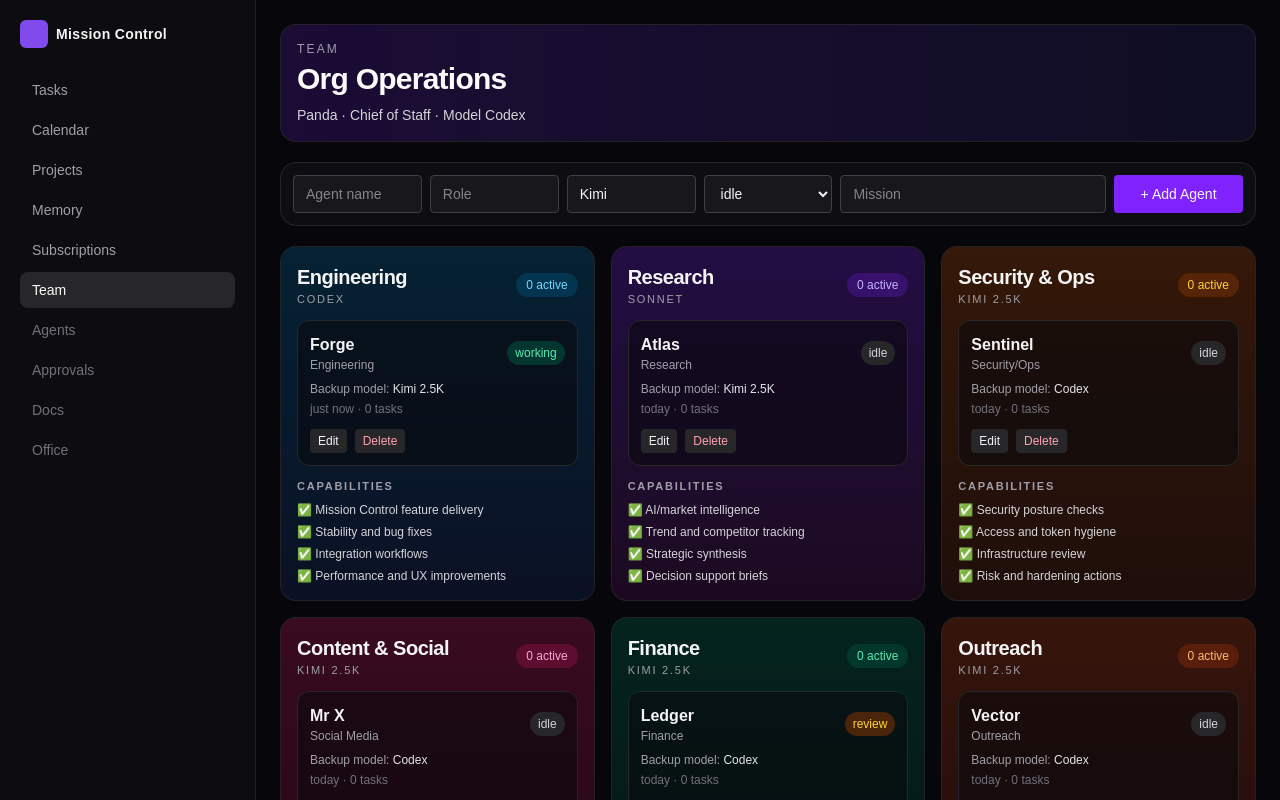
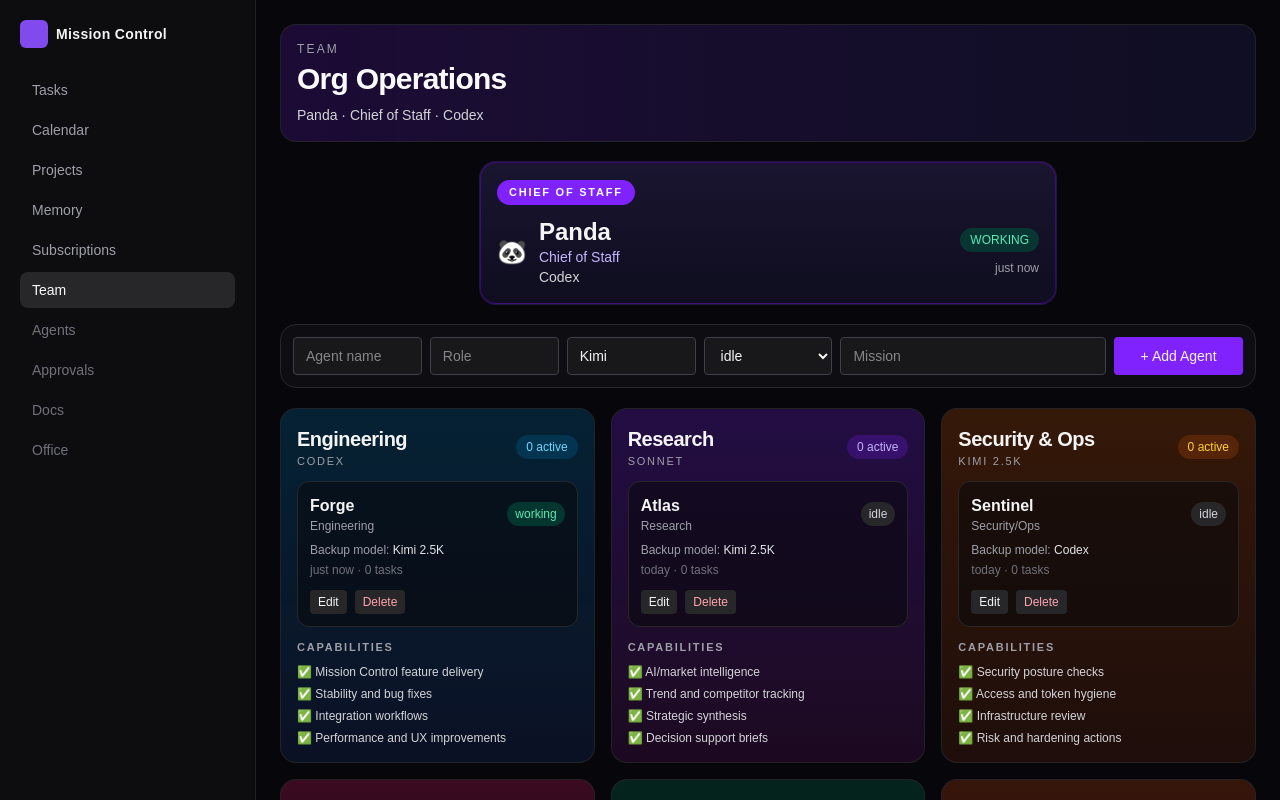
Before and after one commit to maltch1977/mission_control, a Next.js app in the folder mission-control/: page /team in a window 1280 px wide. Shown: the top 800 px of the page. Built offline with nearby package versions, Linux system fonts and the light colour scheme; no server answers; the database is empty.

Commit message:
ui: add dedicated Panda chief-of-staff hero card on team page

```diff
--- a/mission-control/src/app/team/page.tsx
+++ b/mission-control/src/app/team/page.tsx
@@ -300,10 +300,30 @@ export default function TeamPage() {
           <header className="mb-5 rounded-2xl border border-zinc-800/80 bg-gradient-to-r from-violet-900/30 to-indigo-900/20 p-4">
             <p className="text-xs uppercase tracking-[0.18em] text-zinc-400">Team</p>
             <h1 className="mt-1 text-3xl font-semibold tracking-tight text-zinc-50">Org Operations</h1>
-            <p className="mt-2 text-sm text-zinc-300">
-              {chief.name} · {chief.role} · Model {chief.model}
-            </p>
+            <p className="mt-2 text-sm text-zinc-300">{chief.name} · {chief.role} · {modelLabel(chief.model)}</p>
           </header>
+
+          <section className="mb-5">
+            <div className="mx-auto max-w-xl rounded-2xl border border-violet-700/40 bg-gradient-to-b from-[#1a1530] to-[#0f0d1f] p-4 shadow-[0_0_0_1px_rgba(139,92,246,0.2)]">
+              <div className="mb-3 inline-flex rounded-full bg-violet-600 px-3 py-1 text-[11px] font-semibold uppercase tracking-[0.16em] text-white">
+                Chief of Staff
+              </div>
+              <div className="flex items-center justify-between gap-3">
+                <div className="flex items-center gap-3">
+                  <div className="text-2xl">🐼</div>
+                  <div>
+                    <p className="text-2xl font-semibold leading-tight text-zinc-100">{chief.name}</p>
+                    <p className="text-sm text-violet-300">{chief.role}</p>
+                    <p className="text-sm text-zinc-300">{modelLabel(chief.model)}</p>
+                  </div>
+                </div>
+                <div className="text-right">
+                  <span className={`inline-flex rounded-full px-2.5 py-1 text-xs ${statusPill(chief.status)}`}>{chief.status.toUpperCase()}</span>
+                  <p className="mt-2 text-xs text-zinc-400">{chief.last_active}</p>
+                </div>
+              </div>
+            </div>
+          </section>
 
           <section className="mb-5 rounded-2xl border border-zinc-800 bg-[#0e0e12] p-3">
             <form className="grid gap-2 md:grid-cols-7" onSubmit={addAgent}>
```
